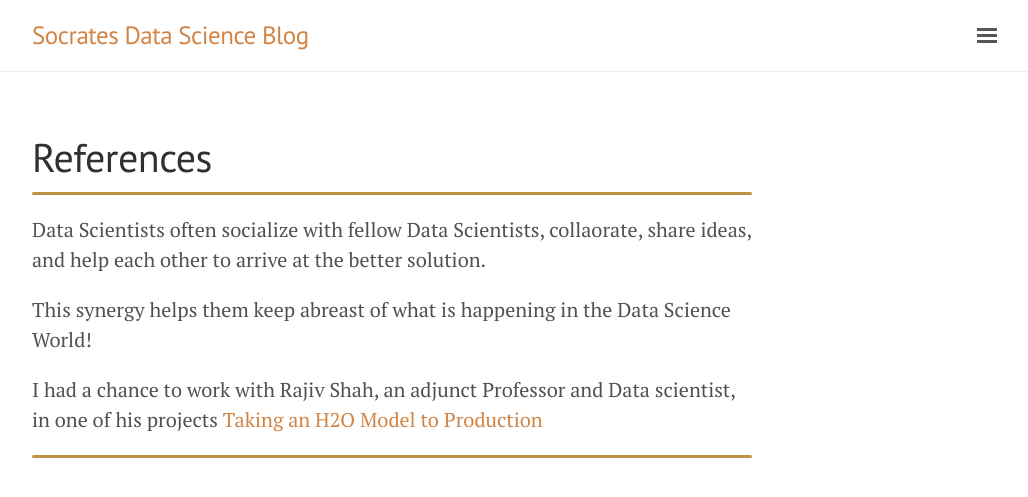
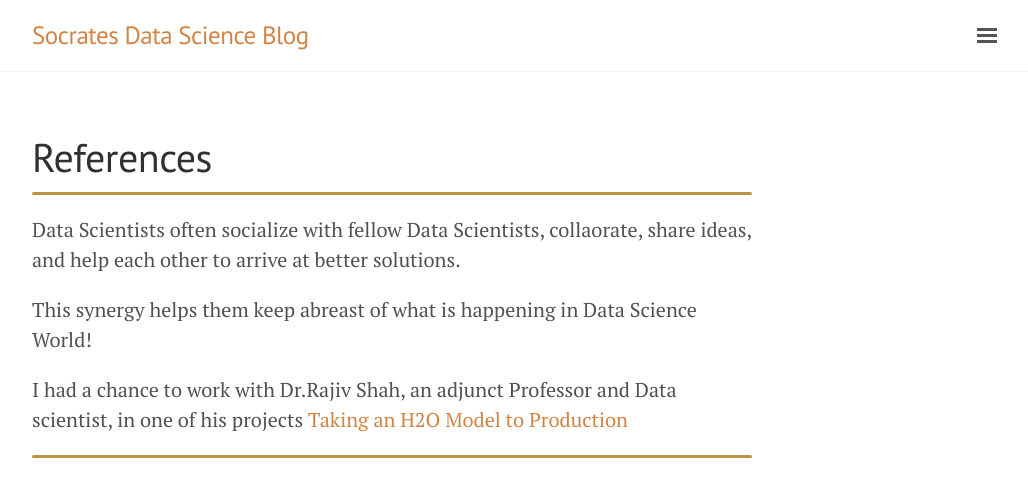
Before and after one commit to socpriya/Socrates-blog, a Jekyll site: the page built from references.md, in a window 1280 px wide. Shown: the top 497 px of the page, without its empty margins (248-1276 px from the left). Built offline with Jekyll 4.4.1, drawn with Linux system fonts in a browser that asks for light colours.

Commit message:
Update references.md

```diff
--- a/references.md
+++ b/references.md
@@ -4,11 +4,11 @@ title: References
 ---
 
 ![screenshot]({{site.baseurl}}/assets/img/underscore.png)
-Data Scientists often socialize with fellow Data Scientists, collaorate, share ideas, and help each other to arrive at the better solution.
+Data Scientists often socialize with fellow Data Scientists, collaorate, share ideas, and help each other to arrive at better solutions.
 
-This synergy helps them keep abreast of what is happening in the Data Science World!
+This synergy helps them keep abreast of what is happening in Data Science World!
 
-I had a chance to work with Rajiv Shah, an adjunct Professor and Data scientist, in one of his projects [Taking an H2O Model to Production](http://projects.rajivshah.com/blog/2016/08/22/H2O_prod/)
+I had a chance to work with Dr.Rajiv Shah, an adjunct Professor and Data scientist, in one of his projects [Taking an H2O Model to Production](http://projects.rajivshah.com/blog/2016/08/22/H2O_prod/)
 
 
 ![screenshot]({{ site.baseurl }}/assets/img/underscore.png)
```
